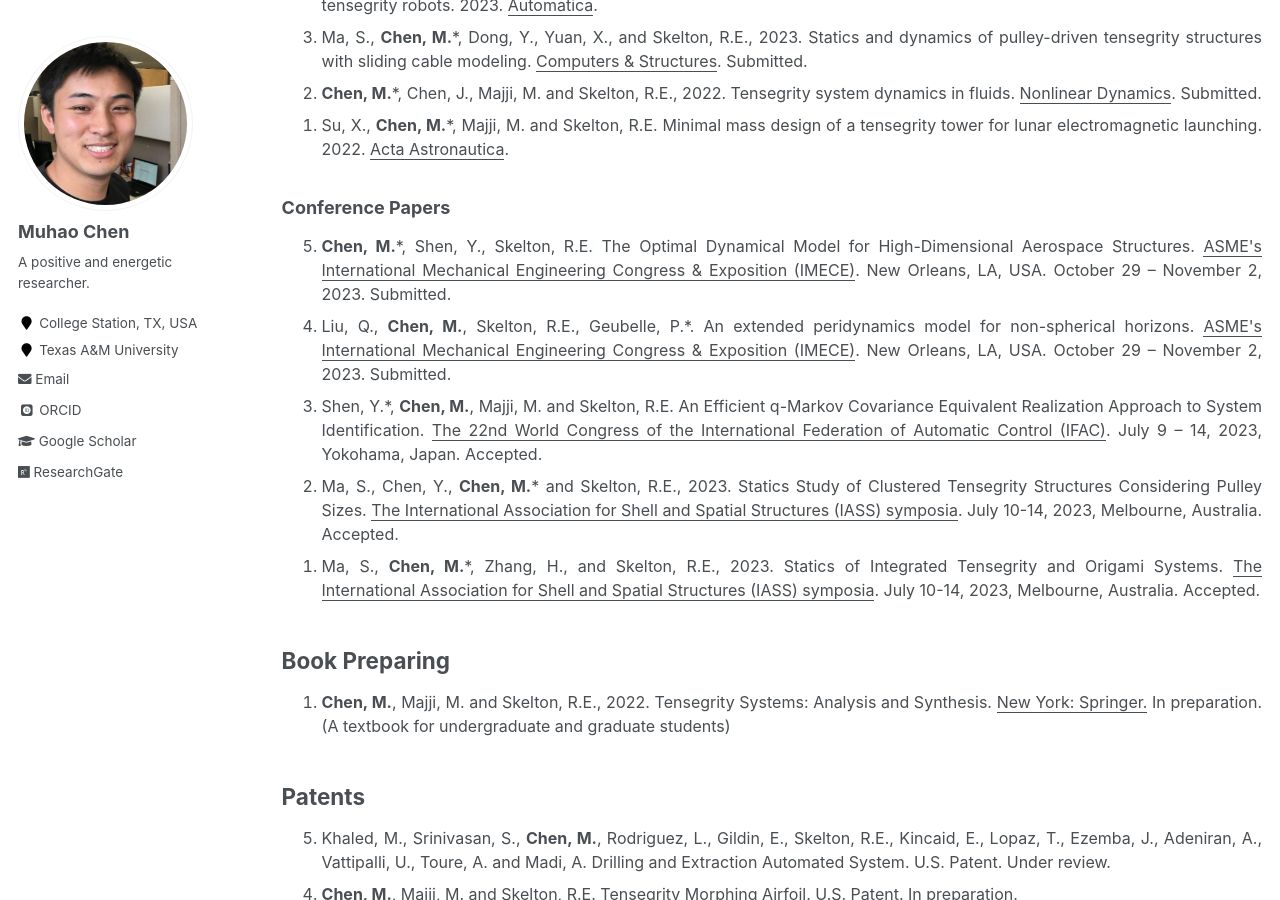
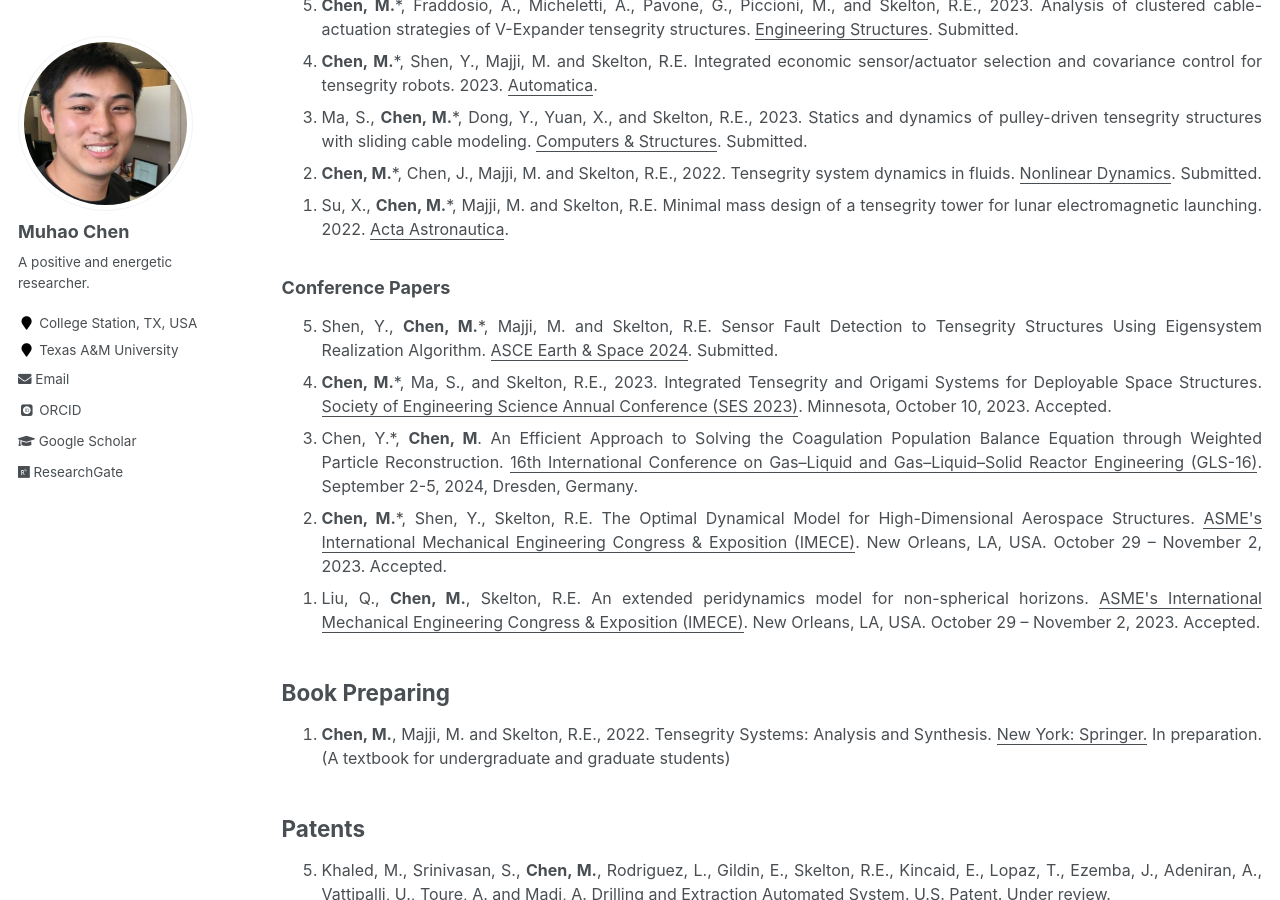
Before and after one commit to Muhao-Chen/muhao-chen.github.io, a Jekyll site: the page built from _pages/publication.md, in a window 1280 px wide and 900 px high, scrolled down 2803 px. Built offline with Jekyll 4.4.1, drawn with Linux system fonts in a browser that asks for light colours; some web fonts are replaced; some of the changed text lies outside the part shown.

Commit message:
Update publication.md

```diff
--- a/_pages/publication.md
+++ b/_pages/publication.md
@@ -43,6 +43,7 @@ toc: true
 ## Conference Papers
 <font size=3>
 <ol reversed>
+<li> Shen, Y.*, <strong>Chen, M.</strong>, Majji, M. and Skelton, R.E. An Efficient q-Markov Covariance Equivalent Realization Approach to System Identification. <u>The 22nd World Congress of the International Federation of Automatic Control (IFAC)</u>. July 9 – 14, 2023, Yokohama, Japan. </li>
 <li> <strong>Chen, M.</strong>, Fraddosio, A., Micheletti, A., Pavone, G.*, Piccioni, M., and Skelton, R.E., 2022. Nonlinear Dynamics Analysis of Actuation Strategies of Clustered Tensergity V-Expander Structures. <u>The Third International Nonlinear Dynamics Conference (NODYCON 2023)</u>. June 18 - 22, 2023, Rome, Italy. </li>
 <li> Rawad Yazbeck, <strong>Muhao Chen</strong>, Sami El-Borgi, James G. Boyd, Dimitris C. Lagoudas. Adaptive Bandgap Formation in a Periodic Tensegrity Structure. <u>ASME's 1st Annual Aerospace Structures, Structural Dynamics, and Materials Conference (SSDM)</u>. San Diego, CA, June 19 - 21, 2023. </li>
 <li> Shen, Y., <strong>Chen, M.</strong>*, and Skelton, R.E. Optimal simulation model for tensegrity systems in the presence of finite precision computing. <u>The 21st European Control Conference (ECC)</u>. 13 - 16 June, 2023, Bucharest, Romania. </li>
@@ -81,14 +82,14 @@ toc: true
 ### Conference Papers
 <font size=3>
 <ol reversed>
-<li> <strong>Chen, M.</strong>*, Shen, Y., Skelton, R.E. The Optimal Dynamical Model for High-Dimensional Aerospace Structures. <u>ASME's International Mechanical Engineering Congress & Exposition (IMECE)</u>. New Orleans, LA, USA. October 29 – November 2, 2023. Submitted. </li>
-<li> Liu, Q., <strong>Chen, M.</strong>, Skelton, R.E., Geubelle, P.*. An extended peridynamics model for non-spherical horizons. <u>ASME's International Mechanical Engineering Congress & Exposition (IMECE)</u>. New Orleans, LA, USA. October 29 – November 2, 2023. Submitted. </li>
-<li> Shen, Y.*, <strong>Chen, M.</strong>, Majji, M. and Skelton, R.E. An Efficient q-Markov Covariance Equivalent Realization Approach to System Identification. <u>The 22nd World Congress of the International Federation of Automatic Control (IFAC)</u>. July 9 – 14, 2023, Yokohama, Japan. Accepted. </li>
-<li> Ma, S., Chen, Y., <strong>Chen, M.</strong>* and Skelton, R.E., 2023. Statics Study of Clustered Tensegrity Structures Considering Pulley Sizes. <u>The International Association for Shell and Spatial Structures (IASS) symposia</u>. July 10-14, 2023, Melbourne, Australia. Accepted. </li>
-<li> Ma, S., <strong>Chen, M.</strong>*, Zhang, H., and Skelton, R.E., 2023. Statics of Integrated Tensegrity and Origami Systems. <u>The International Association for Shell and Spatial Structures (IASS) symposia</u>. July 10-14, 2023, Melbourne, Australia. Accepted. </li>
+<li> Shen, Y., <strong>Chen, M.</strong>*, Majji, M. and Skelton, R.E. Sensor Fault Detection to Tensegrity Structures Using Eigensystem Realization Algorithm. <u>ASCE Earth & Space 2024</u>. Submitted. </li>
+<li> <strong>Chen, M.</strong>*, Ma, S., and Skelton, R.E., 2023. Integrated Tensegrity and Origami Systems for Deployable Space Structures. <u>Society of Engineering Science Annual Conference (SES 2023)</u>. Minnesota, October 10, 2023. Accepted. </li>
+<li> Chen, Y.*, <strong>Chen, M</strong>. An Efficient Approach to Solving the Coagulation Population Balance Equation through Weighted Particle Reconstruction. <u>16th International Conference on Gas–Liquid and Gas–Liquid–Solid Reactor Engineering (GLS-16)</u>. September 2-5, 2024,  Dresden, Germany. </li>
+<li> <strong>Chen, M.</strong>*, Shen, Y., Skelton, R.E. The Optimal Dynamical Model for High-Dimensional Aerospace Structures. <u>ASME's International Mechanical Engineering Congress & Exposition (IMECE)</u>. New Orleans, LA, USA. October 29 – November 2, 2023. Accepted. </li>
+<li> Liu, Q., <strong>Chen, M.</strong>, Skelton, R.E. An extended peridynamics model for non-spherical horizons. <u>ASME's International Mechanical Engineering Congress & Exposition (IMECE)</u>. New Orleans, LA, USA. October 29 – November 2, 2023. Accepted. </li>
+<!-- <li> Ma, S., Chen, Y., <strong>Chen, M.</strong>* and Skelton, R.E., 2023. Statics Study of Clustered Tensegrity Structures Considering Pulley Sizes. <u>The International Association for Shell and Spatial Structures (IASS) symposia</u>. July 10-14, 2023, Melbourne, Australia. Accepted. </li> -->
 </ol>
 </font>
-
 
 
 ## Book Preparing
```
